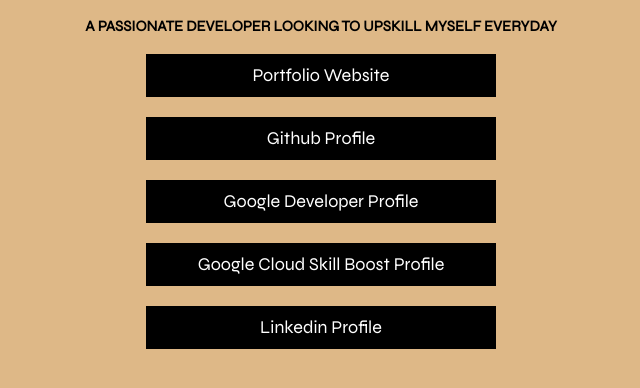
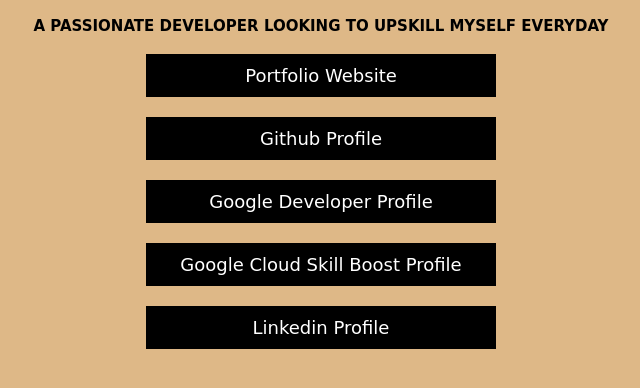
Before and after one commit to ArchismwanChatterjee/LinkTree, a plain HTML site: page index.html in a window 1280 px wide. Shown: the part 282-670 px from the top of the page, without its empty margins (319-959 px from the left). Drawn offline with nearby package versions, Linux system fonts and the light colour scheme.

Commit message:
Update index.html

```diff
--- a/index.html
+++ b/index.html
@@ -12,7 +12,7 @@
     body {
       padding-top: 30px;
       padding-bottom: 30px;
-      font-family: 'Syne', system-ui, -apple-system, BlinkMacSystemFont, 'Segoe UI', Roboto, Oxygen, Ubuntu, Cantarell, 'Open Sans', 'Helvetica Neue', sans-serif;
+      font-family: 'Lobster', cursive;
       background-color: burlywood;
     }
 
```
